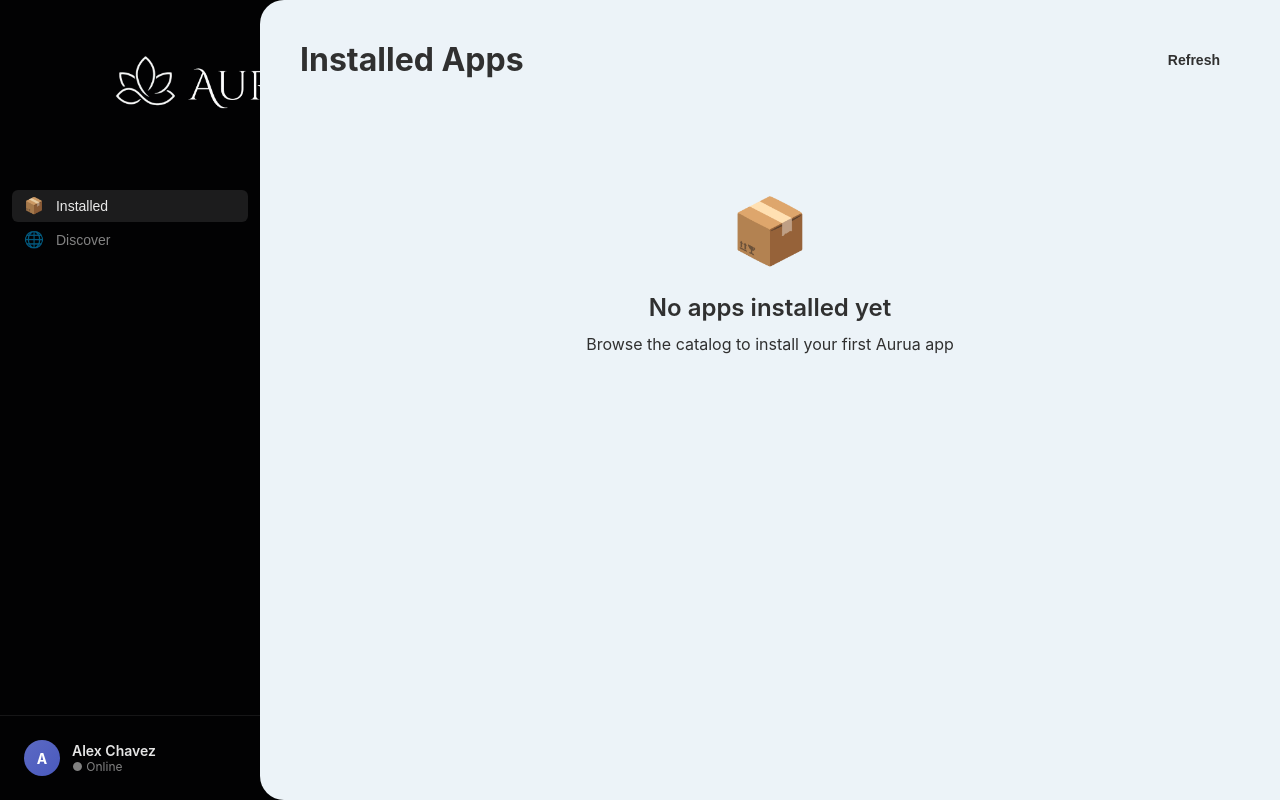
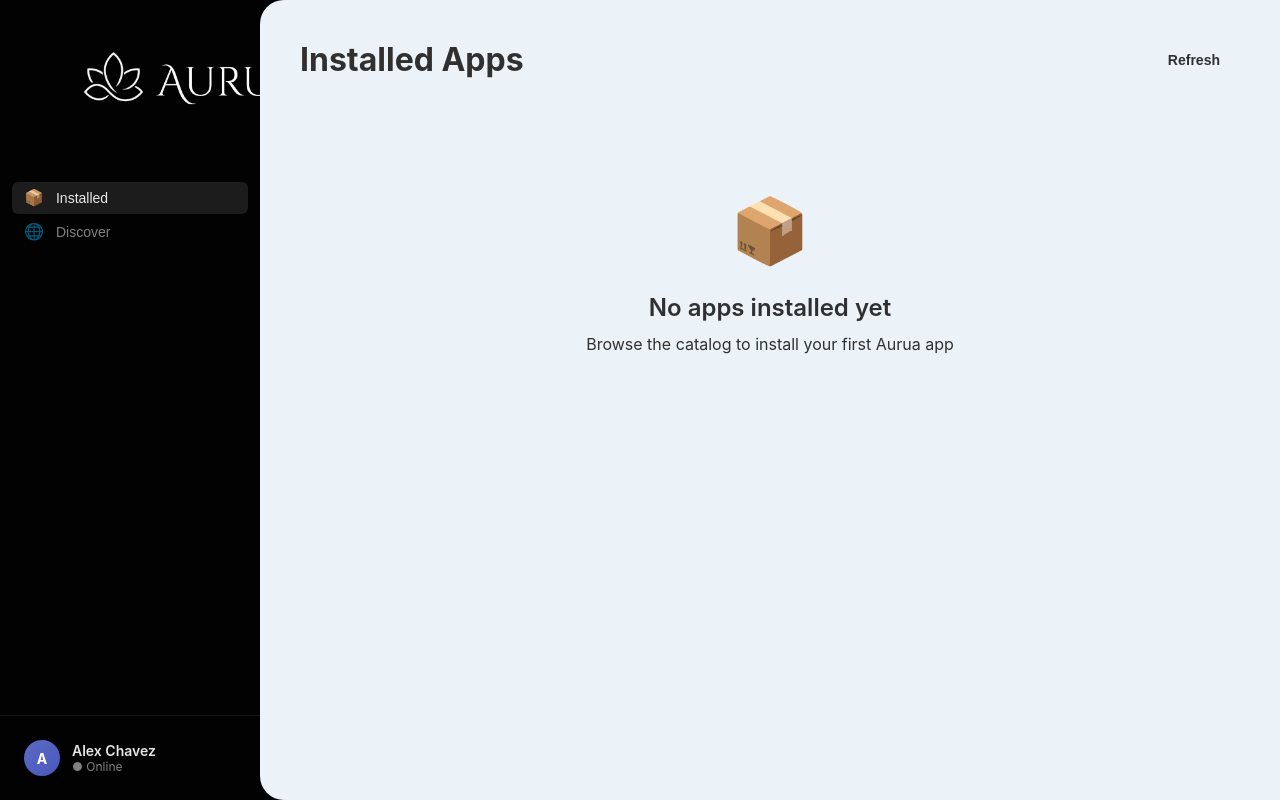
Before and after one commit to AuruaHQ/aurua-dock, a React (Vite) app: page / in a window 1280 px wide. Built offline with nearby package versions, Linux system fonts and the light colour scheme.

Commit message:
Move logo further up and further left

```diff
--- a/src/components/Logo/Logo.css
+++ b/src/components/Logo/Logo.css
@@ -1,5 +1,5 @@
 .logo {
-  padding: 12px 12px 12px 8px;
+  padding: 8px;
   display: flex;
   align-items: center;
   justify-content: flex-start;
@@ -9,5 +9,5 @@
   width: auto;
   height: 150px;
   object-fit: contain;
-  margin-left: -8px;
+  margin-left: -40px;
 }
```
